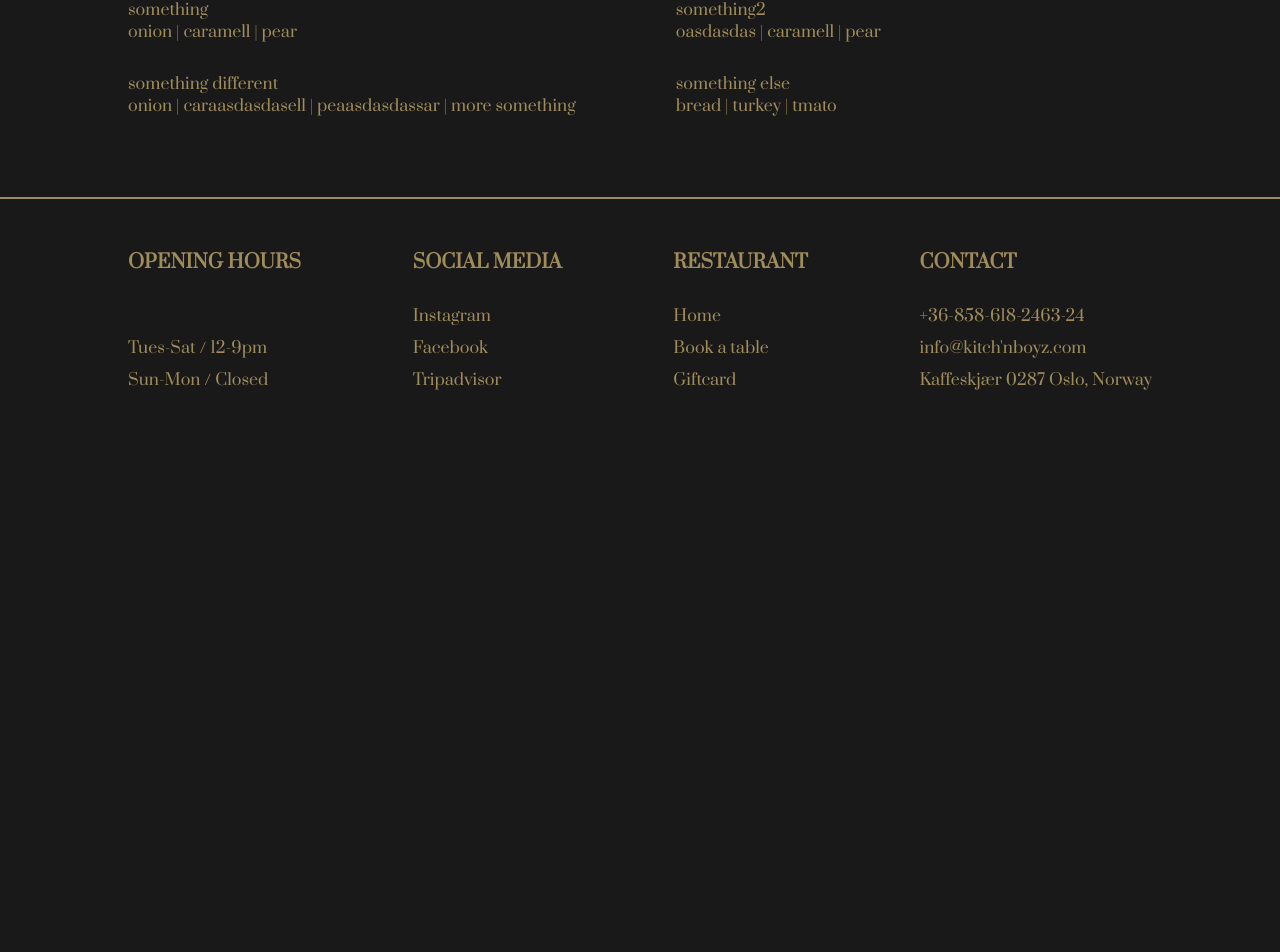
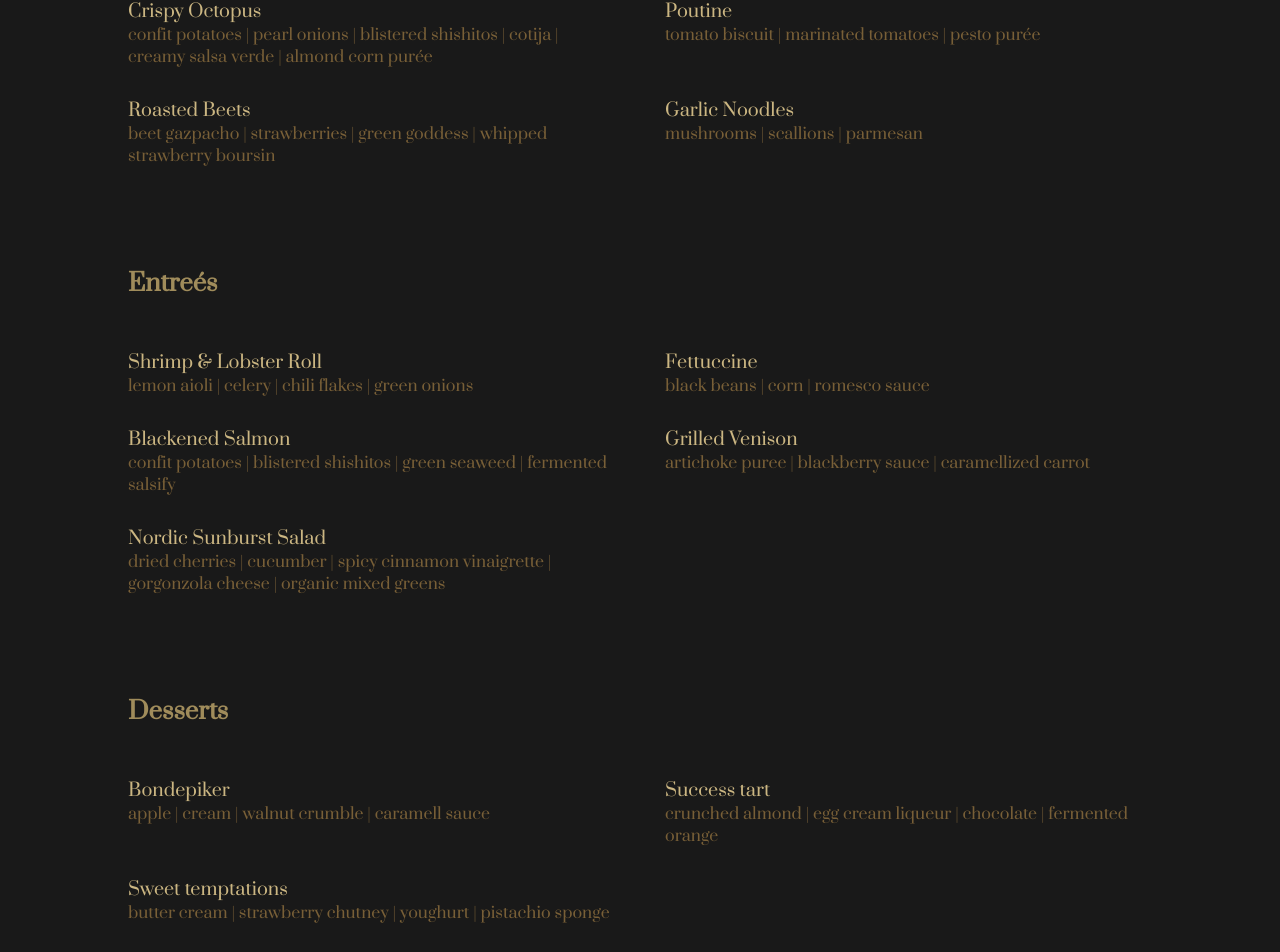
Before and after one commit to richard-gaspar/kitch-n-boyz, an Angular app: page /menu in a window 1280 px wide. Shown: the part 478-1430 px from the top of the page. Before the commit the page ends 919 px from the top, so only its background shows below. Built offline with nearby package versions, Linux system fonts and the light colour scheme.

Commit message:
feat(menu): design and content

```diff
--- a/src/app/menu/menu.component.html
+++ b/src/app/menu/menu.component.html
@@ -6,8 +6,32 @@
       <h2>Appetizers</h2>
       <div class="menu-type">
         <div class="menu-type-course" *ngFor="let course of appetizerCourses">
-          <p>{{ course.name }}</p>
-          <p>{{ course.ingredients.join(" | ") }}</p>
+          <p class="menu-type-course-name">{{ course.name }}</p>
+          <p class="menu-type-course-ingredients">
+            {{ course.ingredients.join(" | ") }}
+          </p>
+        </div>
+      </div>
+    </div>
+    <div>
+      <h2>Entreés</h2>
+      <div class="menu-type">
+        <div class="menu-type-course" *ngFor="let course of entreeCourses">
+          <p class="menu-type-course-name">{{ course.name }}</p>
+          <p class="menu-type-course-ingredients">
+            {{ course.ingredients.join(" | ") }}
+          </p>
+        </div>
+      </div>
+    </div>
+    <div>
+      <h2>Desserts</h2>
+      <div class="menu-type">
+        <div class="menu-type-course" *ngFor="let course of dessertCourses">
+          <p class="menu-type-course-name">{{ course.name }}</p>
+          <p class="menu-type-course-ingredients">
+            {{ course.ingredients.join(" | ") }}
+          </p>
         </div>
       </div>
     </div>
--- a/src/app/menu/menu.component.ts
+++ b/src/app/menu/menu.component.ts
@@ -8,25 +8,95 @@ import { Component } from '@angular/core';
 export class MenuComponent {
   appetizerCourses = [
     {
-      name: 'something',
-      ingredients: ['onion', 'caramell', 'pear'],
-    },
-    {
-      name: 'something2',
-      ingredients: ['oasdasdas', 'caramell', 'pear'],
-    },
-    {
-      name: 'something different',
+      name: 'Crispy Octopus',
       ingredients: [
-        'onion',
-        'caraasdasdasell',
-        'peaasdasdassar',
-        'more something',
+        'confit potatoes',
+        'pearl onions',
+        'blistered shishitos',
+        'cotija',
+        'creamy salsa verde',
+        'almond corn purée',
       ],
     },
     {
-      name: 'something else',
-      ingredients: ['bread', 'turkey', 'tmato'],
+      name: 'Poutine',
+      ingredients: ['tomato biscuit', ' marinated tomatoes', 'pesto purée'],
+    },
+    {
+      name: 'Roasted Beets',
+      ingredients: [
+        'beet gazpacho',
+        'strawberries',
+        'green goddess',
+        'whipped strawberry boursin',
+      ],
+    },
+    {
+      name: 'Garlic Noodles',
+      ingredients: ['mushrooms', 'scallions', 'parmesan'],
+    },
+  ];
+
+  entreeCourses = [
+    {
+      name: 'Shrimp & Lobster Roll',
+      ingredients: ['lemon aioli ', 'celery', 'chili flakes', 'green onions'],
+    },
+    {
+      name: 'Fettuccine',
+      ingredients: ['black beans', ' corn', 'romesco sauce'],
+    },
+    {
+      name: 'Blackened Salmon',
+      ingredients: [
+        'confit potatoes ',
+        'blistered shishitos',
+        'green seaweed',
+        'fermented salsify',
+      ],
+    },
+    {
+      name: 'Grilled Venison',
+      ingredients: [
+        'artichoke puree',
+        'blackberry sauce',
+        'caramellized carrot',
+      ],
+    },
+    {
+      name: 'Nordic Sunburst Salad',
+      ingredients: [
+        'dried cherries',
+        'cucumber',
+        'spicy cinnamon vinaigrette',
+        'gorgonzola cheese',
+        'organic mixed greens',
+      ],
+    },
+  ];
+
+  dessertCourses = [
+    {
+      name: 'Bondepiker',
+      ingredients: ['apple', 'cream', 'walnut crumble', 'caramell sauce'],
+    },
+    {
+      name: 'Success tart',
+      ingredients: [
+        'crunched almond',
+        'egg cream liqueur',
+        'chocolate',
+        'fermented orange',
+      ],
+    },
+    {
+      name: 'Sweet temptations',
+      ingredients: [
+        'butter cream ',
+        'strawberry chutney',
+        'youghurt',
+        'pistachio sponge',
+      ],
     },
   ];
 }
--- a/src/styles/modules/_history.scss
+++ b/src/styles/modules/_history.scss
@@ -20,6 +20,7 @@
   .history-with-image-box {
     @include default-section;
     justify-content: space-between;
+    align-items: center;
     margin: 20rem auto 0 auto;
     max-width: 140rem;
     gap: 20rem;
--- a/src/styles/modules/_menu.scss
+++ b/src/styles/modules/_menu.scss
@@ -16,6 +16,8 @@
   .menu-wrapper {
     width: $default-max-width;
     display: flex;
+    flex-direction: column;
+    gap: 10rem;
 
     & h2 {
       margin-bottom: 5rem;
@@ -24,10 +26,16 @@
     .menu-type {
       display: grid;
       grid-template-columns: repeat(2, 1fr);
-      column-gap: 10rem;
+      column-gap: 5rem;
       row-gap: 3rem;
 
-      &-course {
+      &-course-name {
+        color: $color-primary-light;
+        font-size: 1.8rem;
+      }
+
+      &-course-ingredients {
+        color: $color-primary-dark;
       }
     }
   }
```
